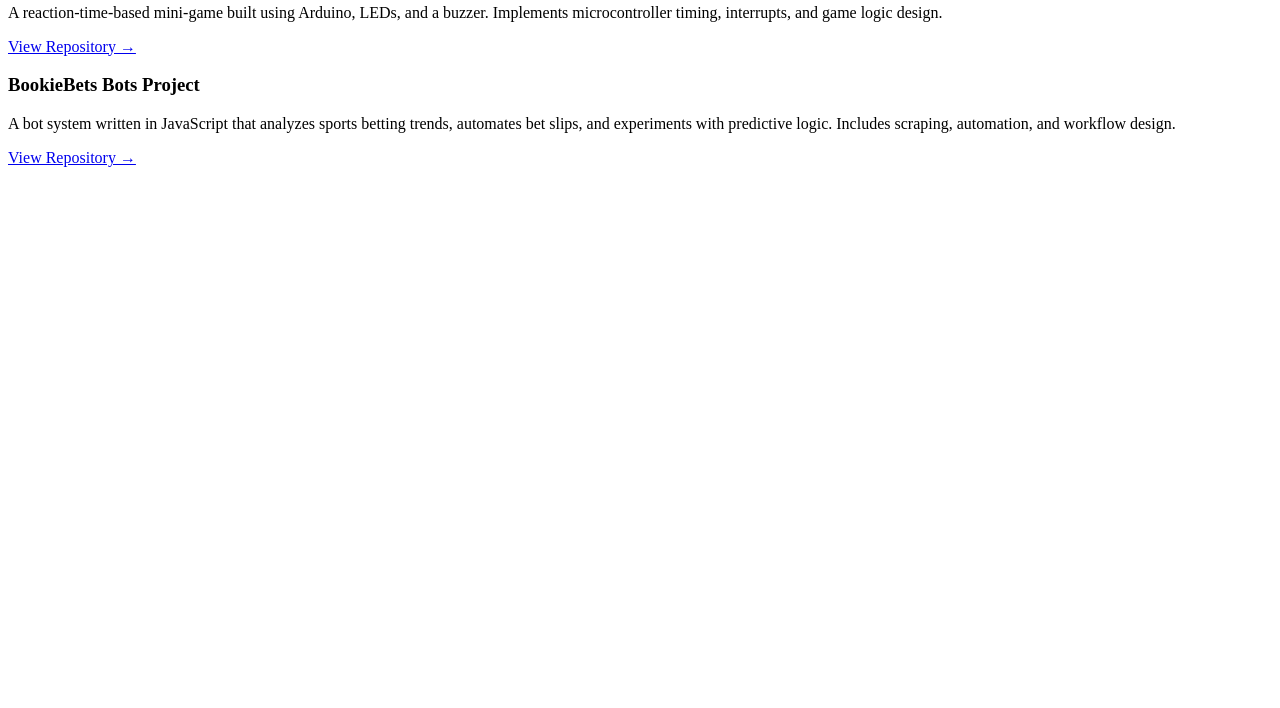
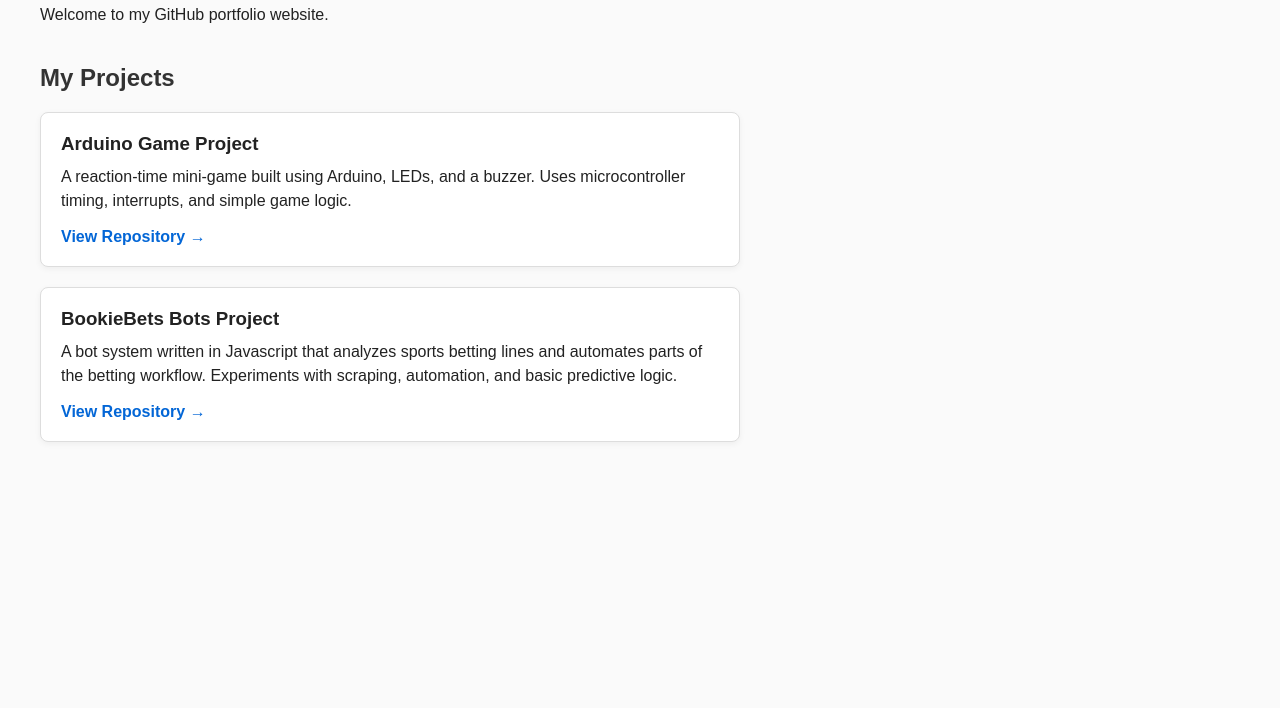
Before and after one commit to vypearr/vypearr.github.io, a plain HTML site: page index.html in a window 1280 px wide. Shown: the part 92-800 px from the top of the page. Drawn offline with Linux system fonts and the light colour scheme.

Commit message:
Revamp portfolio page with new projects and styles
Updated the HTML structure and styling for the portfolio page, including new project descriptions and improved layout.

```diff
--- a/index.html
+++ b/index.html
@@ -1,3 +1,66 @@
+<!DOCTYPE html>
+<html>
+<head>
+  <title>My Portfolio</title>
+  <style>
+    body {
+      font-family: Arial, sans-serif;
+      margin: 40px;
+      background-color: #fafafa;
+      color: #222;
+    }
+
+    h1 {
+      color: #1a1a1a;
+    }
+
+    h2 {
+      margin-top: 40px;
+      color: #333;
+    }
+
+    .projects {
+      display: flex;
+      flex-direction: column;
+      gap: 20px;
+      margin-top: 20px;
+      max-width: 700px;
+    }
+
+    .project-card {
+      background: white;
+      padding: 20px;
+      border-radius: 8px;
+      border: 1px solid #ddd;
+      box-shadow: 0 2px 6px rgba(0,0,0,0.05);
+    }
+
+    .project-card h3 {
+      margin: 0;
+      color: #222;
+    }
+
+    .project-card p {
+      margin: 10px 0 15px;
+      line-height: 1.5;
+    }
+
+    .project-card a {
+      color: #0366d6;
+      font-weight: bold;
+      text-decoration: none;
+    }
+
+    .project-card a:hover {
+      text-decoration: underline;
+    }
+  </style>
+</head>
+<body>
+
+  <h1>Hello, I'm Tarun!</h1>
+  <p>Welcome to my GitHub portfolio website.</p>
+
   <h2>My Projects</h2>
 
   <div class="projects">
@@ -5,19 +68,27 @@
     <div class="project-card">
       <h3>Arduino Game Project</h3>
       <p>
-      A reaction-time-based mini-game built using Arduino, LEDs, and a buzzer.
-      Implements microcontroller timing, interrupts, and game logic design.
+        A reaction-time mini-game built using Arduino, LEDs, and a buzzer.
+        Uses microcontroller timing, interrupts, and simple game logic.
       </p>
-    <a href="https://github.com/vypearr/ArduinoGameProject" target="_blank">View Repository →</a>
+      <a href="https://github.com/vypearr/ArduinoGameProject" target="_blank">
+        View Repository →
+      </a>
     </div>
 
     <div class="project-card">
       <h3>BookieBets Bots Project</h3>
       <p>
-      A bot system written in JavaScript that analyzes sports betting trends, automates bet slips,
-      and experiments with predictive logic. Includes scraping, automation, and workflow design.
+        A bot system written in Javascript that analyzes sports betting lines and automates
+        parts of the betting workflow. Experiments with scraping, automation,
+        and basic predictive logic.
       </p>
-    <a href="https://github.com/vypearr/BookieBets-Bots" target="_blank">View Repository →</a>
+      <a href="https://github.com/vypearr/BookieBets-Bots" target="_blank">
+        View Repository →
+      </a>
     </div>
 
   </div>
+
+</body>
+</html>
```
Lines whose indentation alone changed are shown as unchanged.
